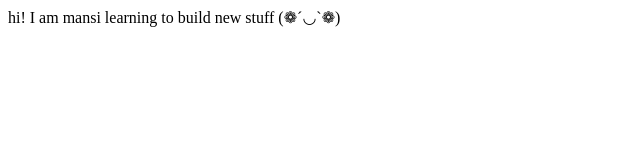
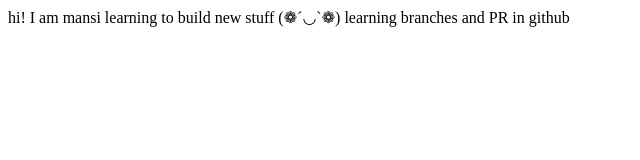
Before and after one commit to mansidhall29/demo, a plain HTML site: page index.html in a window 1280 px wide. Shown: the whole page, without its empty margins (0-640 px from the left). Drawn offline with Linux system fonts and the light colour scheme.

Commit message:
update learning

```diff
--- a/index.html
+++ b/index.html
@@ -8,5 +8,7 @@
 <body>
     hi! I am mansi
     learning to build new stuff (❁´◡`❁)
+
+    learning branches and PR in github
 </body>
 </html>
```
